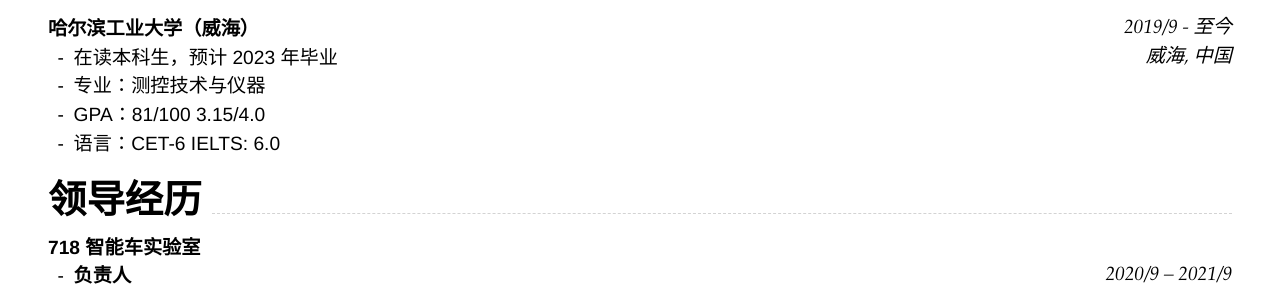
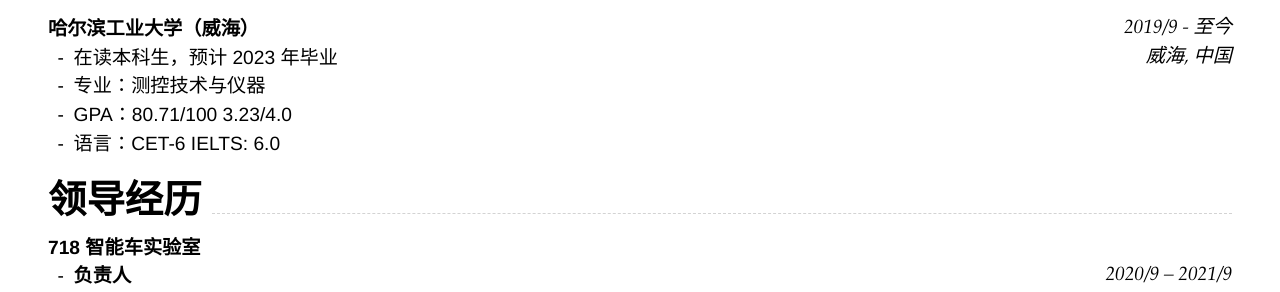
Before and after one commit to zuozuojia/CV_zh, a Jekyll site: the page built from index.md, in a window 1280 px wide and 900 px high. Shown: the part 407-699 px from the top of the window. Built offline with Jekyll 4.4.1, drawn with Linux system fonts in a browser that asks for light colours; nearby versions of some CDN libraries.

Commit message:
update GPA

````diff
--- a/index.md
+++ b/index.md
@@ -38,7 +38,7 @@ Supported arguments:
 ```
 - 在读本科生，预计 2023 年毕业
 - 专业：测控技术与仪器
-- GPA：81/100     3.15/4.0
+- GPA：80.71/100     3.23/4.0
 - 语言：CET-6     IELTS: 6.0
 
 ## **领导经历**
````
